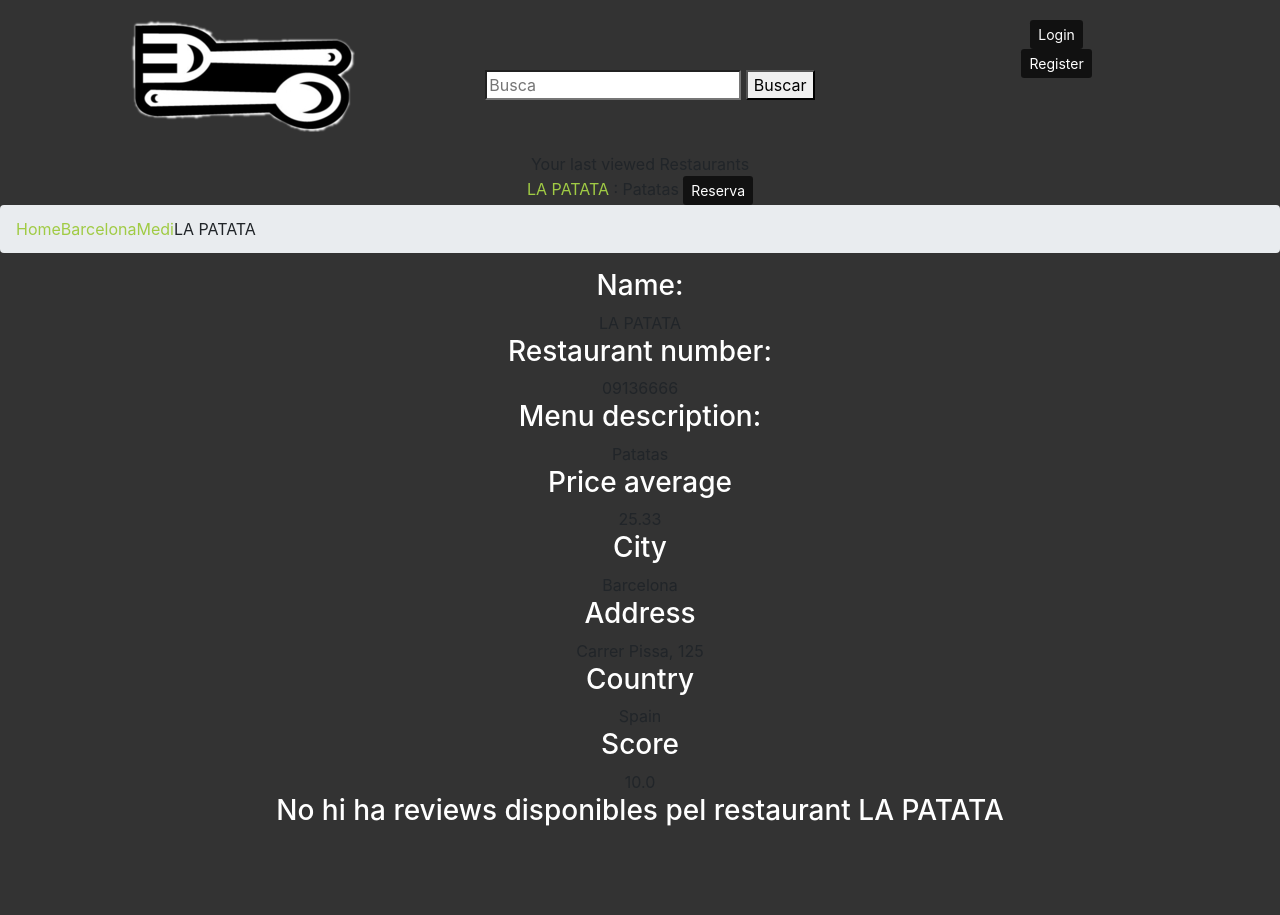
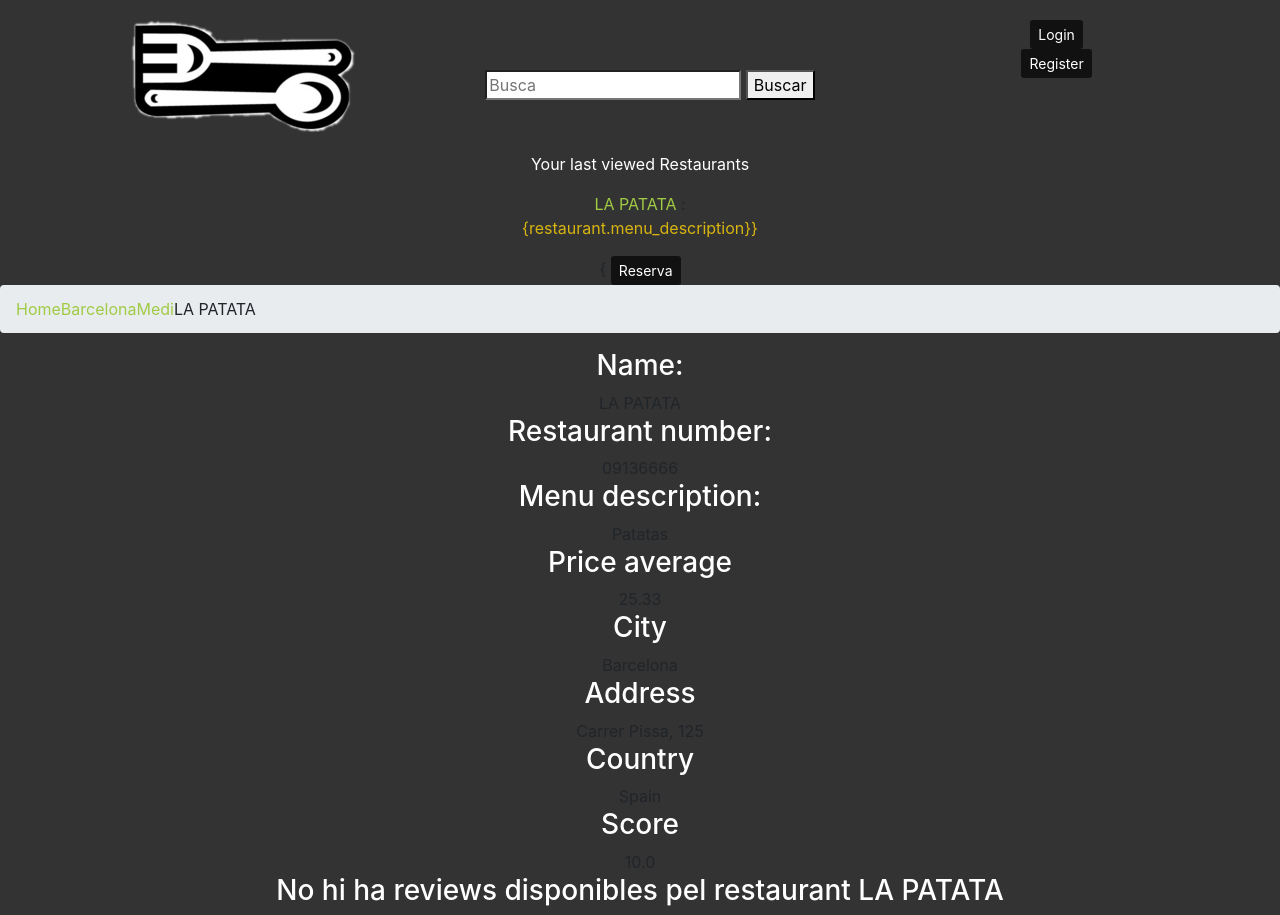
Before and after one commit to DavidAlvarezRios/sd2019-forkillaa9, a Django app: page /forkilla/restaurant/09136666/ in a window 1280 px wide. Before the commit the page ends 826 px from the top, so only its background shows below. Run offline with Django 3.2, Linux system fonts and the light colour scheme; data comes from the database, SQL or seed files in the repository; data that the repository does not hold is empty; some libraries are stand-ins or nearby versions.

Commit message:
base millorat

```diff
--- a/forkilla/views.py
+++ b/forkilla/views.py
@@ -143,8 +143,11 @@ def checkout(request):
     correcte = False
     if request.session["result"] == "OK":
         correcte = True
+
+    viewedrestaurants = _check_session(request)
     context = {
-        'resultat': correcte
+        'resultat': correcte,
+        'viewedrestaurants': viewedrestaurants
     }
 
     return render(request, 'forkilla/checkout.html', context)
--- a/templates/forkilla/base.html
+++ b/templates/forkilla/base.html
@@ -41,12 +41,12 @@
 
 </div>
 <div class="last-viewed">
-    Your last viewed Restaurants
+    <p style="color: white">Your last viewed Restaurants</p>
     <form action="{% url 'reservation'%}" method="get">
         {% csrf_token %}
 
         {% for restaurant in viewedrestaurants.restaurant.all|slice:":5:-1"%}
-            <a href="{% url 'details' restaurant.restaurant_number%}"> {{restaurant.name}} </a> : {{restaurant.menu_description}}
+            <a href="{% url 'details' restaurant.restaurant_number%}"> {{restaurant.name}} </a> : <p style="color:#d8b511">{restaurant.menu_description}}</p>{
             <button type="submit" class="btn btn-primary btn-sm" style="position:center; color:white; border:none; background-color:#111111" value={{restaurant.restaurant_number}}> Reserva</button>
         {% endfor %}
     </form>
--- a/templates/forkilla/checkout.html
+++ b/templates/forkilla/checkout.html
@@ -17,7 +17,7 @@
             <h3><h1 class="display-3">Oooops! Alguna cosa no ha sortit bé!</h1></h3>
         {% endif %}
           <p class="lead">
-            <a class="btn btn-primary btn-sm" role="button">Continue to homepage</a>
+            <a class="btn btn-primary btn-sm" href="/forkilla/restaurants/" role="button">Continue to homepage</a>
         </p>
     </div>
 
```
